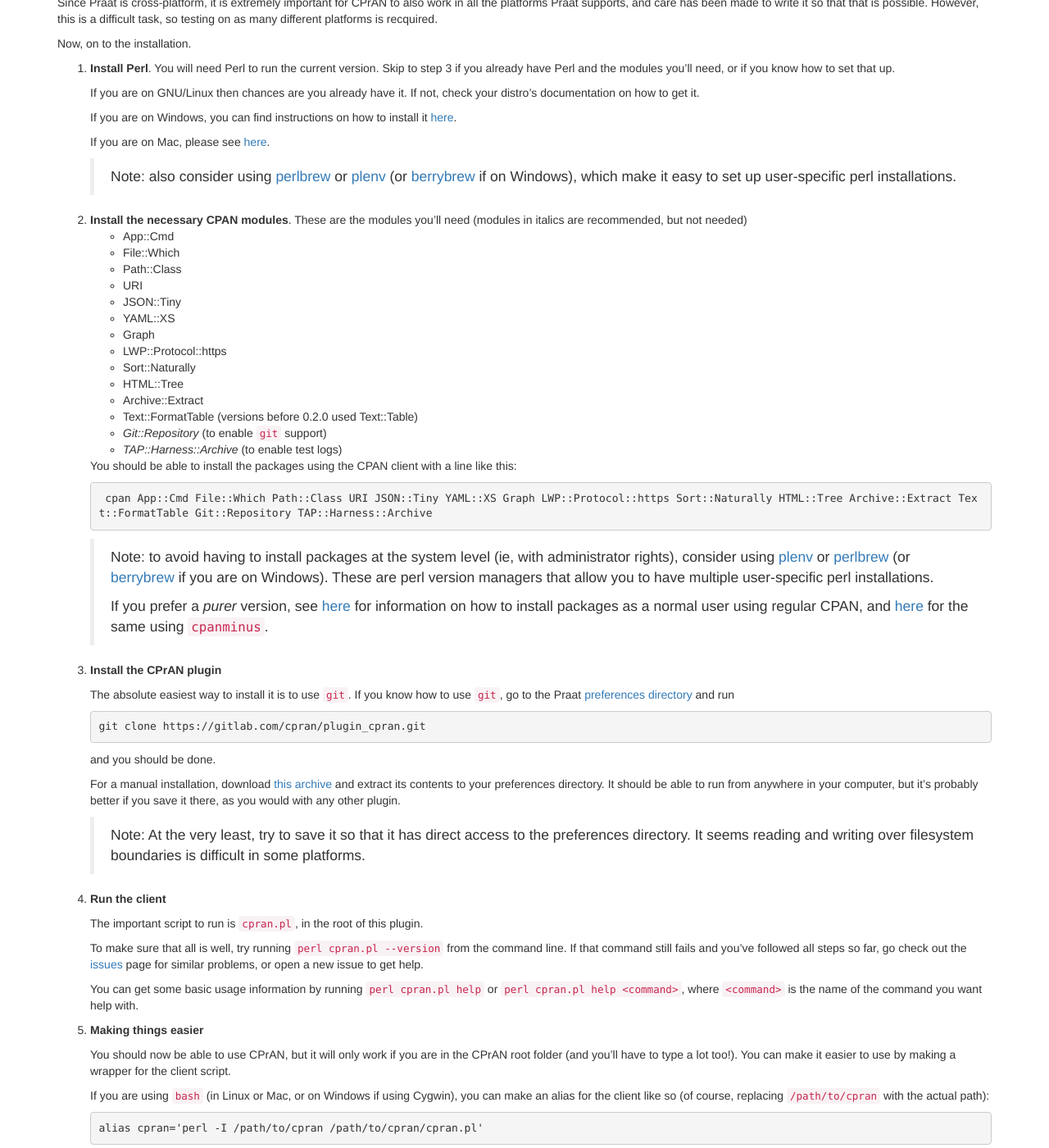
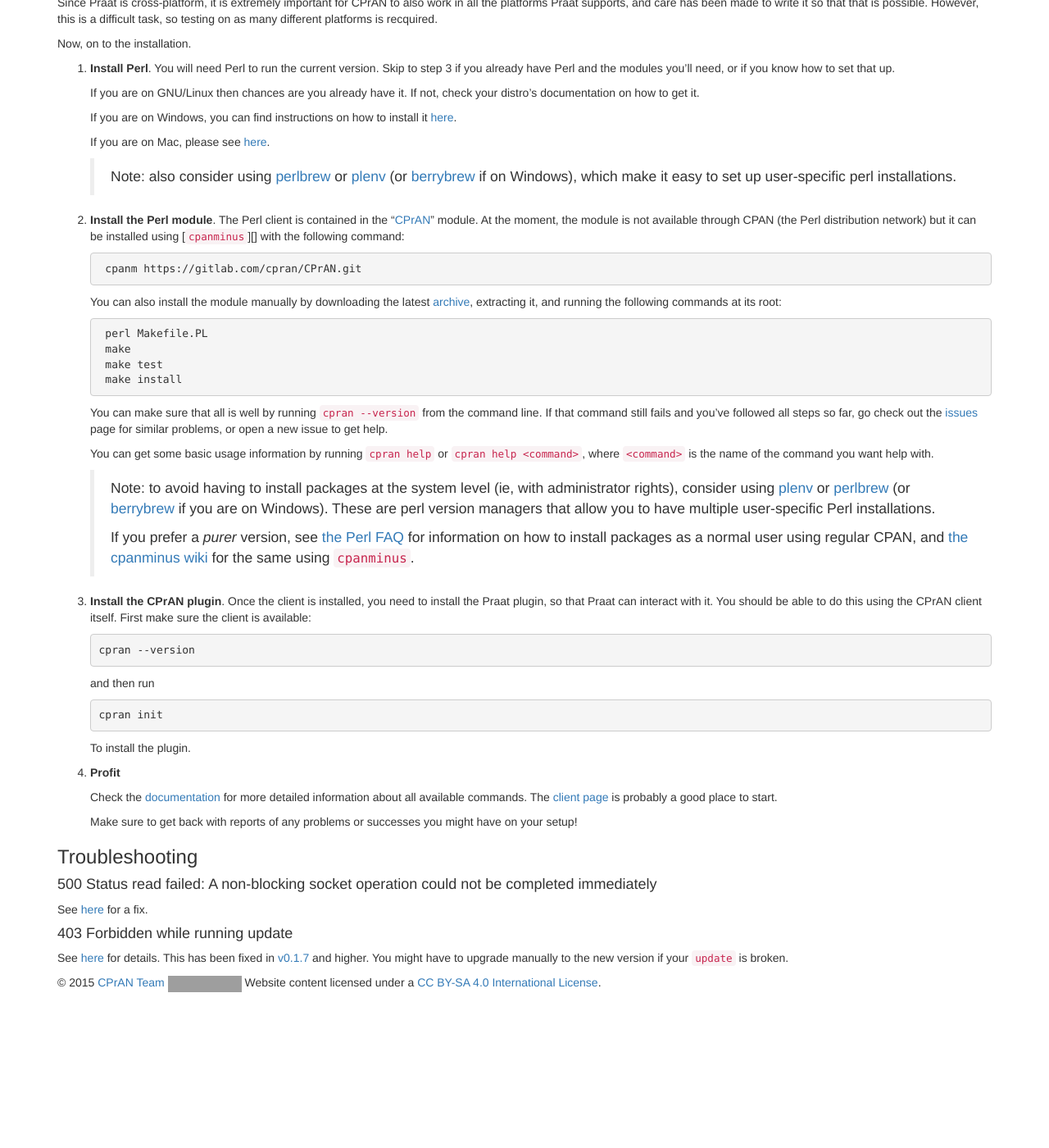
Before and after one commit to jjatria/cpran-www, a Jekyll site: the page built from clients/cpran/index.md, in a window 1280 px wide and 1400 px high, scrolled down 714 px. Shown: the whole window at 82% size. Built offline with Jekyll 4.4.1, drawn with Linux system fonts in a browser that asks for light colours; nearby versions of some CDN libraries; library files that are not in the unit come from our copies; comment, search, counter and statistics services are not loaded; after the commit the page ends 1934 px from its top, so only the background shows below that; some of the changed text lies outside the part shown; grey boxes are pictures that could not be loaded.

Commit message:
Updated install instructions: MUCH simpler now :D

```diff
--- a/clients/cpran/index.md
+++ b/clients/cpran/index.md
@@ -53,9 +53,9 @@ different platforms is recquired.
 
 Now, on to the installation.
 
-1.  **Install Perl**. You will need Perl to run the current version. Skip to step
-    3 if you already have Perl and the modules you'll need, or if you know how to
-    set that up.
+1.  **Install Perl**. You will need Perl to run the current version. Skip to
+    step 3 if you already have Perl and the modules you'll need, or if you know
+    how to set that up.
 
     If you are on GNU/Linux then chances are you already have it. If not, check
     your distro's documentation on how to get it.
@@ -65,40 +65,51 @@ Now, on to the installation.
 
     If you are on Mac, please see [here][macperl].
 
-    > Note: also consider using [perlbrew][] or [plenv][] (or [berrybrew][] if on Windows),
-    > which make it easy to set up user-specific perl installations.
+    > Note: also consider using [perlbrew][] or [plenv][] (or [berrybrew][] if
+    > on Windows), which make it easy to set up user-specific perl
+    > installations.
 
     [macperl]: http://learn.perl.org/installing/osx.html
     [winperl]: http://learn.perl.org/installing/windows.html
 
-2. **Install the necessary CPAN modules**. These are the modules you'll need (modules in italics are recommended, but not needed)
-    * App::Cmd
-    * File::Which
-    * Path::Class
-    * URI
-    * JSON::Tiny
-    * YAML::XS
-    * Graph
-    * LWP::Protocol::https
-    * Sort::Naturally
-    * HTML::Tree
-    * Archive::Extract
-    * Text::FormatTable (versions before 0.2.0 used Text::Table)
-    * _Git::Repository_ (to enable `git` support)
-    * _TAP::Harness::Archive_ (to enable test logs)
+2. **Install the Perl module**. The Perl client is contained in the
+    "[CPrAN][cpran module]" module. At the moment, the module is not available
+    through CPAN (the Perl distribution network) but it can be installed using
+    [`cpanminus`][] with the following command:
 
-    You should be able to install the packages using the CPAN client with a line like this:
+        cpanm https://gitlab.com/cpran/CPrAN.git
 
-        cpan App::Cmd File::Which Path::Class URI JSON::Tiny YAML::XS Graph LWP::Protocol::https Sort::Naturally HTML::Tree Archive::Extract Text::FormatTable Git::Repository TAP::Harness::Archive
+    You can also install the module manually by downloading the latest
+    [archive][module archive], extracting it, and running the following commands
+    at its root:
 
-    > Note: to avoid having to install packages at the system level (ie, with administrator
-    > rights), consider using [plenv][] or [perlbrew][] (or [berrybrew][] if you are on
-    > Windows). These are perl version managers that allow you to have multiple user-specific
-    > perl installations.
+    [module archive]: https://gitlab.com/cpran/CPrAN/repository/archive.zip?ref=master
+
+        perl Makefile.PL
+        make
+        make test
+        make install
+
+    You can make sure that all is well by running `cpran --version` from the
+    command line. If that command still fails and you've followed all steps so
+    far, go check out the [issues][] page for similar problems, or open a new
+    issue to get help.
+
+    You can get some basic usage information by running `cpran help` or
+    `cpran help <command>`, where `<command>` is the name of the command
+    you want help with.
+
+    [cpran module]: https://gitlab.com/cpran/CPrAN
+
+    > Note: to avoid having to install packages at the system level (ie, with
+    > administrator rights), consider using [plenv][] or [perlbrew][] (or
+    > [berrybrew][] if you are on Windows). These are perl version managers that
+    > allow you to have multiple user-specific Perl installations.
     >
-    > If you prefer a _purer_ version, see [here][faqlibrary] for information on how to
-    > install packages as a normal user using regular CPAN, and [here][cpanmlibrary] for
-    > the same using [`cpanminus`][cpanminus].
+    > If you prefer a _purer_ version, see [the Perl FAQ][faqlibrary] for
+    > information on how to install packages as a normal user using regular
+    > CPAN, and [the cpanminus wiki][cpanmlibrary] for the same using
+    > [`cpanminus`][cpanminus].
 
     [cpanminus]: https://github.com/miyagawa/cpanminus
     [perlbrew]: https://perlbrew.pl
@@ -107,84 +118,26 @@ Now, on to the installation.
     [faqlibrary]: http://learn.perl.org/faq/perlfaq8.html#How-do-I-keep-my-own-module-library-directory
     [cpanmlibrary]: https://github.com/miyagawa/cpanminus#where-does-this-install-modules-to-do-i-need-root-access
 
-3.  **Install the CPrAN plugin**
+3.  **Install the CPrAN plugin**. Once the client is installed, you need to
+    install the Praat plugin, so that Praat can interact with it. You should be
+    able to do this using the CPrAN client itself. First make sure the client is
+    available:
 
-    The absolute easiest way to install it is to use `git`. If you know how to
-    use `git`, go to the Praat [preferences directory][] and run
+        cpran --version
 
-        git clone https://gitlab.com/cpran/plugin_cpran.git
+    and then run
 
-    and you should be done.
+        cpran init
 
-    For a manual installation, download [this archive][zip] and extract its contents
-    to your preferences directory. It should be able to run from anywhere in your
-    computer, but it's probably better if you save it there, as you would with any
-    other plugin.
+    To install the plugin.
 
-    > Note: At the very least, try to save it so that it has direct access to the
-    > preferences directory. It seems reading and writing over filesystem
-    > boundaries is difficult in some platforms.
+4.  **Profit**
 
-4.  **Run the client**
+    Check the [documentation][cpran docs] for more detailed information about
+    all available commands. The [client page](cpran) is probably a good place to
+    start.
 
-    The important script to run is `cpran.pl`, in the root of this plugin.
-
-    To make sure that all is well, try running `perl cpran.pl --version` from the
-    command line. If that command still fails and you've followed all steps so
-    far, go check out the [issues][] page for similar problems, or open a new
-    issue to get help.
-
-    You can get some basic usage information by running `perl cpran.pl help` or
-    `perl cpran.pl help <command>`, where `<command>` is the name of the command
-    you want help with.
-
-5.  **Making things easier**
-
-    You should now be able to use CPrAN, but it will only work if you are in the
-    CPrAN root folder (and you'll have to type a lot too!). You can make it easier
-    to use by making a wrapper for the client script.
-
-    If you are using `bash` (in Linux or Mac, or on Windows if using Cygwin), you
-    can make an alias for the client like so (of course, replacing `/path/to/cpran`
-    with the actual path):
-
-        alias cpran='perl -I /path/to/cpran /path/to/cpran/cpran.pl'
-
-    Please see [here][permalias] for information on how to make that alias permanent.
-
-    [permalias]: http://unix.stackexchange.com/a/183497
-
-    If you are on Windows and not using Cygwin, copy the following line:
-
-        perl -I C:\Users\yourname\Praat\plugin_cpran C:\Users\yourname\Praat\plugin_cpran\cpran.pl %*
-
-    and save it as a file named `cpran.bat` somewhere in your `PATH`.
-
-    > Note: You can the contents of your `PATH` by typing `echo %PATH%` into
-    > a command line. If you want to add a new directory (eg, `C:\Users\yourname\bin`),
-    > you can do it by typing
-    >
-    >     set PATH=%PATH%;C:\Users\yourname\bin
-    >
-    > or
-    >
-    >     setx PATH "%PATH%;C:\Users\yourname\bin"
-    >
-    > to make the changes permanent (only do this if you know what you are doing!).
-
-    After that, you should be able to simply do `cpran --version`.
-
-    > Note: even though this is optional, the documentation will use this
-    > shortened version throughout for simplicity. Future versions are
-    > expected to make this automatic.
-
-5.  **Profit**
-
-    Check the contents of this wiki for more detailed information about all
-    available commands. The [client page](cpran) is probably a good place to
-    start. Note that these pages are automatically generated from the
-    documentation in the source of each command, so you can also check them
-    offline with `perldoc <filename>`.
+    [cpran docs]: http://cpran.net/docs
 
     Make sure to get back with reports of any problems or successes you might
     have on your setup!
```
